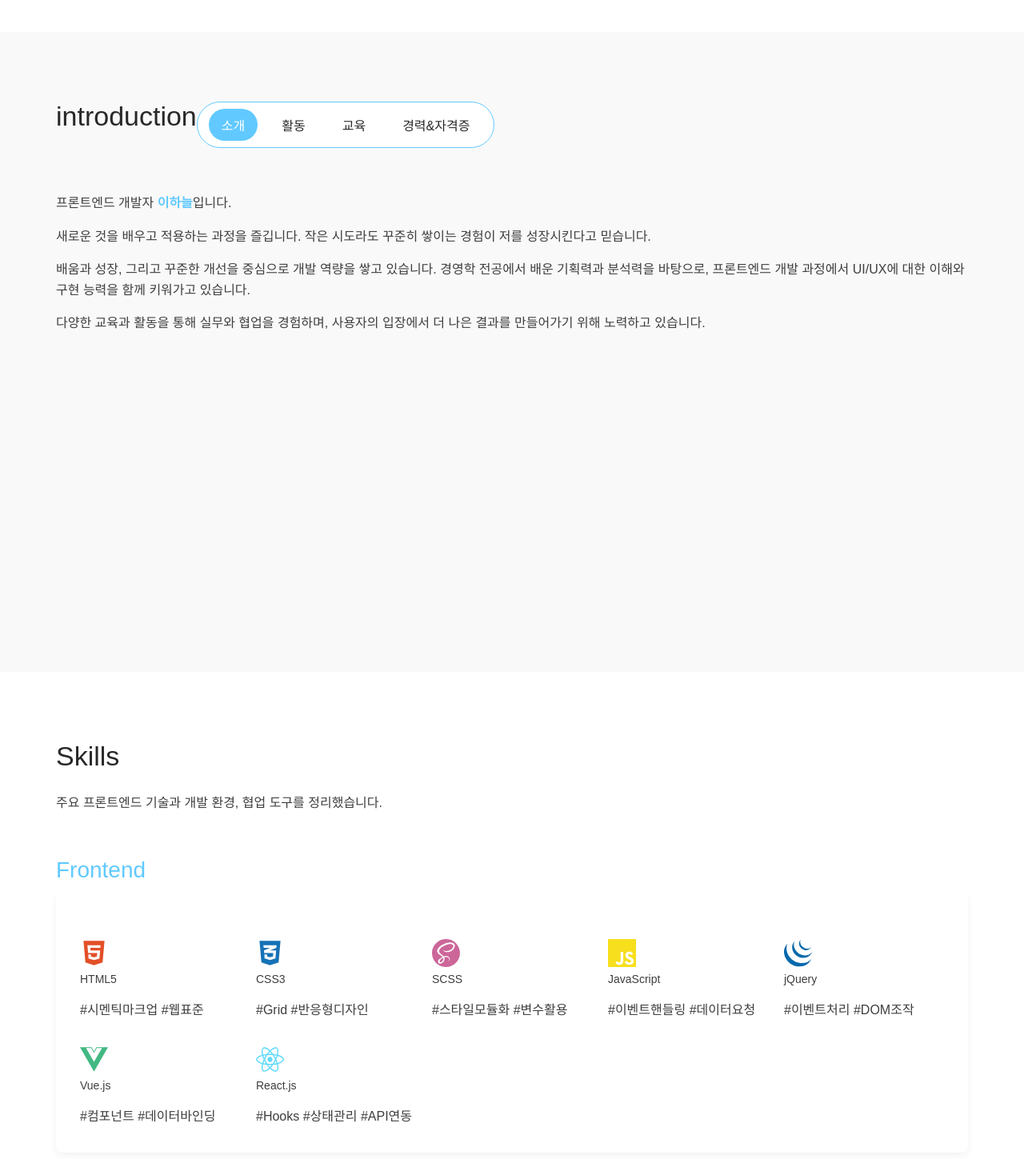
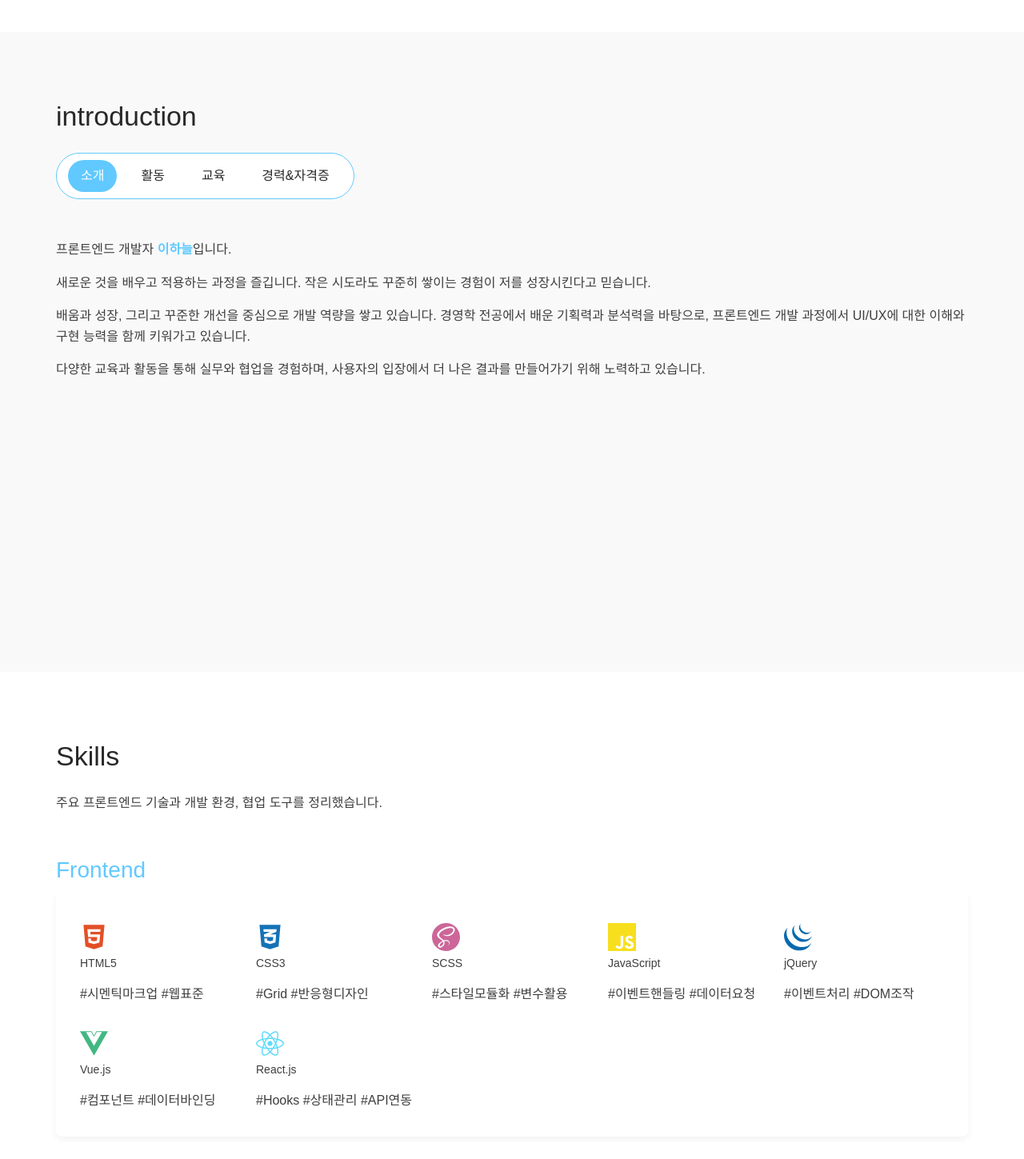
Before and after one commit to sk-y01/portfolio, a React (Vite) app: page / in a window 1280 px wide. Shown: the part 760-2209 px from the top of the page at 80% size. Built offline with nearby package versions, Linux system fonts and the light colour scheme.

Commit message:
style: btn-groups modify

```diff
--- a/src/sections/About.jsx
+++ b/src/sections/About.jsx
@@ -167,8 +167,8 @@ const About = () => {
   return (
     <section id="about" className="about">
       <div className="inner">
+      <h2>introduction</h2>
         <div className="tab-area">
-          <h2>introduction</h2>
           <div className="tab-menu">
             {tabs.map((tab) => (
               <button
--- a/src/sections/About.scss
+++ b/src/sections/About.scss
@@ -138,13 +138,13 @@
   // 반응형
   // 태블릿 (≥768px)
   @media (min-width: $breakpoint-tablet) {
-  // .inner {
-  //     text-align: left;
-  //   }
+  .inner {
+      text-align: left;
+    }
 
-  //   .tab-area {
-  //     justify-content: flex-start;
-  //   }
+    .tab-area {
+      justify-content: flex-start;
+    }
     .activity-table {
       display: table;
       width: 100%;
--- a/src/sections/Projects.jsx
+++ b/src/sections/Projects.jsx
@@ -96,9 +96,9 @@ const Projects = () => {
 
               <p>{proj.intro}</p>
 
-              <div className="btn">
+              <div className="btn-groups">
                 <button
-                  className="white-btn"
+                  className="white-b"
                   onClick={() => setSelectedProject(proj)}
                 >
                   상세보기
@@ -106,7 +106,7 @@ const Projects = () => {
 
                 {/* 바로가기 버튼 클릭 시 새 탭으로 이동 */}
                 <button
-                  className="blue-btn"
+                  className="blue-b"
                   onClick={() => openLink(proj.link)}
                 >
                   바로가기
--- a/src/sections/Projects.scss
+++ b/src/sections/Projects.scss
@@ -46,11 +46,55 @@
       line-height: 1.6;
     }
 
-    .btn {
-      margin-top: 1rem;
-      display: flex;
+    // .b {
+    //   margin-top: 1rem;
+    //   display: flex;
+    //   justify-content: center;
+    //   gap: 1rem;
+    // }
+
+    .btn-groups {
+      margin-top: .5rem;
+      display: inline-flex;
+      gap: 1rem;
       justify-content: center;
-      gap: 1rem;
+      align-items: center;
+      border-radius: 6px;
+      font-size: 1.6rem;
+      font-weight: 500;
+      cursor: pointer;
+      border: 1px solid transparent;
+      transition: 0.5s;
+      user-select: none; // 버튼 글자 드래그 방지
+    }
+
+    // 파란 버튼
+    .blue-b {
+      @extend .btn;
+      background: $color-blue;
+      color: $color-white;
+      padding: 1rem 1.8rem;
+      // padding: .8rem 8rem;
+      // border: none; // 보더 안없애면 파란버튼이 커보이고 보더 없애면 하얀버튼이 커보임;;
+
+      &:hover {
+        background: darken($color-blue, 10%);
+      }
+    }
+
+    // 흰색 버튼
+    .white-b {
+      @extend .btn;
+      background: $color-white;
+      color: $color-blue;
+      border: 1px solid $color-blue;
+      // border: 2px solid $color-blue; // 2px로 수정하면 사이드 버튼(코멘트)이랑 통일된 느낌
+      padding: 1rem 1.8rem;
+
+      &:hover {
+        background: $color-blue;
+        color: $color-white;
+      }
     }
 
     .project-image {
@@ -84,6 +128,12 @@
         height: 100%;
         width: 100%;
       }
+      .white-b {
+        padding: .8rem 3.5rem;
+      }
+      .blue-b {
+        padding: .8rem 3.5rem;
+      }
     }
   }
 
@@ -101,12 +151,11 @@
       padding: 3.5rem;
       text-align: left;
 
-      .btn {
-        justify-content: start;
+      .white-b {
+        padding: .8rem 7rem;
       }
-      .project-image {
-        height: 100%;
-        width: 100%;
+      .blue-b {
+        padding: .8rem 7rem;
       }
     }
   }
@@ -121,9 +170,11 @@
     .project-card {
       padding: 4rem;
 
-      .project-image {
-        height: 100%;
-        width: 100%;
+      .white-b {
+          padding: .8rem 8.5rem;
+        }
+      .blue-b {
+        padding: .8rem 8.5rem;
       }
     }
   }
--- a/src/sections/Skills.scss
+++ b/src/sections/Skills.scss
@@ -2,6 +2,22 @@
 
 // 모바일 기준으로 수정 완료
 .skills {
+
+  // 아이콘 그리드
+  .skill-grid {
+    display: grid;
+    grid-template-columns: repeat(auto-fit, minmax(100px, 1fr));
+    gap: 3rem 2rem;
+    // justify-items: center;
+    margin-top: 1rem;
+  }
+  .skill-item {
+    width: 100%;
+    display: flex;
+    flex-direction: column;
+    align-items: center;
+    transition: transform 0.2s ease, color 0.2s ease;
+  }
 
   h2 {
     color: $color-dark;
@@ -32,10 +48,11 @@
 
     .skill-card {
       background: $color-white;
-      // border: 1px solid $color-gray;
+      // border: 1px solid $color-light;
+      // border: 1px solid rgba(0, 0, 0, .08);
       border-radius: 8px;
       padding: 3rem;
-      // text-align: center; // 모바일은 가운데 전체 움직임
+      text-align: center; // 모바일은 가운데 전체 움직임
       box-shadow: 0 4px 8px rgba(0, 0, 0, 0.05);
       transition: box-shadow 0.3s ease;
       // position: relative;
@@ -50,22 +67,7 @@
         margin-bottom: 1.5rem;
       }
 
-      // 아이콘 그리드
-      .skill-grid {
-        display: grid;
-        grid-template-columns: repeat(auto-fit, minmax(170px, 1fr));
-        gap: 3rem 2rem;
-        justify-items: center;
-        margin-top: 3rem;
-      }
     }
-
-    .skill-item {
-      width: 100%;
-      display: flex;
-      flex-direction: column;
-      transition: transform 0.2s ease, color 0.2s ease;
-
       svg {
         width: 3.5rem;
         height: 3.5rem;
@@ -117,7 +119,7 @@
       .colab { color: #F9AB00; }
       .vscode { color: #0078D7; }
     }
-  }
+
 
 
 
@@ -140,8 +142,13 @@
       padding: 4rem;
     }
 
+    // 아이콘 그리드
     .skill-grid {
-      grid-template-columns: repeat(3, 1fr); // 3개씩 정렬
+      display: grid;
+      grid-template-columns: repeat(5, 1fr);
+      gap: 3rem 2rem;
+      justify-items: center;
+      margin-top: 1rem;
     }
   }
 
@@ -158,18 +165,14 @@
       margin-bottom: 5rem;
       text-align: left;
     }
-    .skill-groups {
-      grid-template-columns: 1fr; // 한 줄씩 쌓이는 구조
-    }
 
     .skill-card {
       text-align: left; // 제목/설명 왼쪽 정렬
       padding: 4.5rem;
     }
 
-    .skill-grid {
-      grid-template-columns: repeat(6, 1fr); // 한 줄 6개씩
-      justify-items: center;
+    .skill-item {
+      align-items: start;
     }
   }
 
@@ -179,9 +182,5 @@
       text-align: left;
       padding: 5rem;
     }
-
-    .skill-grid {
-      grid-template-columns: repeat(6, 1fr);
-    }
   }
 }
--- a/src/styles/index.scss
+++ b/src/styles/index.scss
@@ -67,6 +67,7 @@ h1, h2, h3, h4, h5, h6, p, form, figure, figcaption {
 	padding: 0;
 	/* font: inherit; */
 }
+button { font: inherit; font-size: 1.6rem; }
 
 table { width: 100%; border-collapse: collapse; }
 
@@ -152,6 +153,50 @@ img.small { max-width: 20px; }
     color: $color-white;
   }
 }
+// // 버튼 (Blue / White) 프로젝트
+// .btn-groups {
+//   margin-top: .5rem;
+//   display: inline-flex;
+//   gap: 1.5rem;
+//   justify-content: center;
+//   align-items: center;
+//   border-radius: 6px;
+//   font-size: 1.6rem;
+//   font-weight: 500;
+//   cursor: pointer;
+//   border: 1px solid transparent;
+//   transition: 0.5s;
+//   user-select: none; // 버튼 글자 드래그 방지
+// }
+
+// // 파란 버튼
+// .blue-b {
+//   @extend .btn;
+//   background: $color-blue;
+//   color: $color-white;
+//   padding: .8rem 8.5rem;
+//   // padding: .8rem 8rem;
+//   // border: none; // 보더 안없애면 파란버튼이 커보이고 보더 없애면 하얀버튼이 커보임;;
+
+//   &:hover {
+//     background: darken($color-blue, 10%);
+//   }
+// }
+
+// // 흰색 버튼
+// .white-b {
+//   @extend .btn;
+//   background: $color-white;
+//   color: $color-blue;
+//   border: 1px solid $color-blue;
+//   // border: 2px solid $color-blue; // 2px로 수정하면 사이드 버튼(코멘트)이랑 통일된 느낌
+//   padding: .8rem 8.5rem;
+
+//   &:hover {
+//     background: $color-blue;
+//     color: $color-white;
+//   }
+// }
 
 // 비활성화 상태
 .btn:disabled,
```
